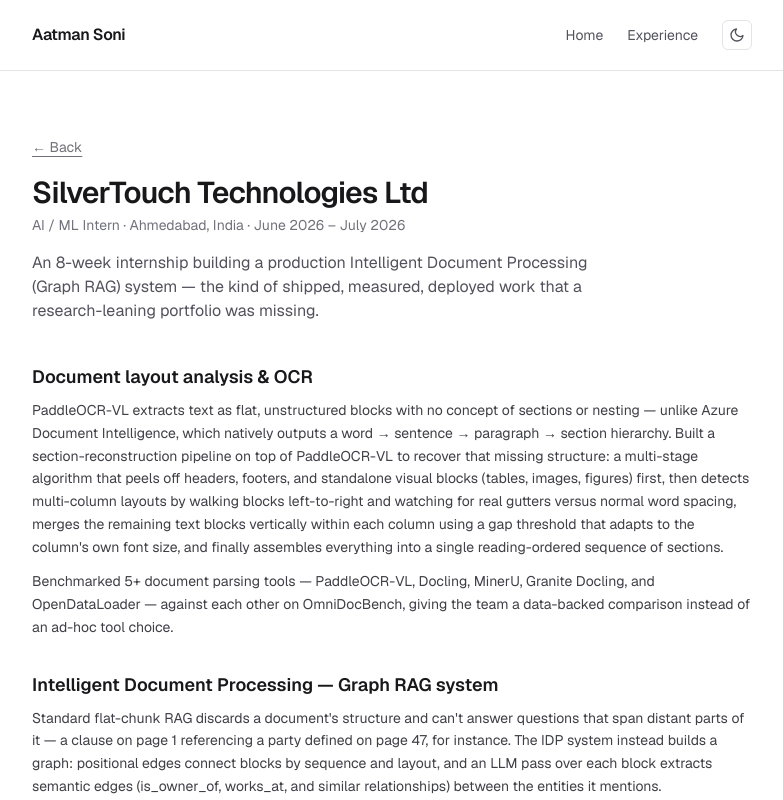
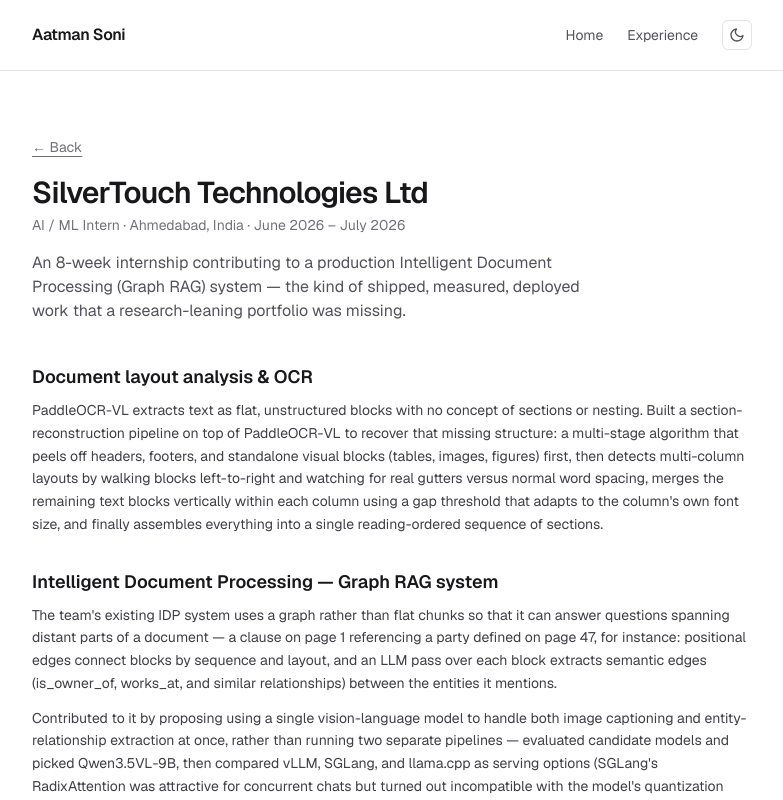
Before and after one commit to Aatman09/Aatman09.github.io, a Next.js app: page /experience in a window 1280 px wide. Shown: the top 800 px of the page, without its empty margins (248-1031 px from the left). Built offline with nearby package versions, Linux system fonts and the light colour scheme.

Commit message:
Fix experience wording: contributed to (not built) Graph RAG; drop Azure and OmniDocBench mentions

```diff
--- a/src/data/experience.ts
+++ b/src/data/experience.ts
@@ -4,20 +4,19 @@
   role: "AI / ML Intern",
   dates: "June 2026 – July 2026",
   summary:
-    "An 8-week internship building a production Intelligent Document Processing (Graph RAG) system — the kind of shipped, measured, deployed work that a research-leaning portfolio was missing.",
+    "An 8-week internship contributing to a production Intelligent Document Processing (Graph RAG) system — the kind of shipped, measured, deployed work that a research-leaning portfolio was missing.",
   sections: [
     {
       heading: "Document layout analysis & OCR",
       body: [
-        "PaddleOCR-VL extracts text as flat, unstructured blocks with no concept of sections or nesting — unlike Azure Document Intelligence, which natively outputs a word → sentence → paragraph → section hierarchy. Built a section-reconstruction pipeline on top of PaddleOCR-VL to recover that missing structure: a multi-stage algorithm that peels off headers, footers, and standalone visual blocks (tables, images, figures) first, then detects multi-column layouts by walking blocks left-to-right and watching for real gutters versus normal word spacing, merges the remaining text blocks vertically within each column using a gap threshold that adapts to the column's own font size, and finally assembles everything into a single reading-ordered sequence of sections.",
-        "Benchmarked 5+ document parsing tools — PaddleOCR-VL, Docling, MinerU, Granite Docling, and OpenDataLoader — against each other on OmniDocBench, giving the team a data-backed comparison instead of an ad-hoc tool choice.",
+        "PaddleOCR-VL extracts text as flat, unstructured blocks with no concept of sections or nesting. Built a section-reconstruction pipeline on top of PaddleOCR-VL to recover that missing structure: a multi-stage algorithm that peels off headers, footers, and standalone visual blocks (tables, images, figures) first, then detects multi-column layouts by walking blocks left-to-right and watching for real gutters versus normal word spacing, merges the remaining text blocks vertically within each column using a gap threshold that adapts to the column's own font size, and finally assembles everything into a single reading-ordered sequence of sections.",
       ],
     },
     {
       heading: "Intelligent Document Processing — Graph RAG system",
       body: [
-        "Standard flat-chunk RAG discards a document's structure and can't answer questions that span distant parts of it — a clause on page 1 referencing a party defined on page 47, for instance. The IDP system instead builds a graph: positional edges connect blocks by sequence and layout, and an LLM pass over each block extracts semantic edges (is_owner_of, works_at, and similar relationships) between the entities it mentions.",
-        "For the image-captioning and entity-extraction step, proposed using a single vision-language model to do both jobs at once rather than running two separate pipelines — evaluated candidate models and picked Qwen3.5VL-9B, then compared vLLM, SGLang, and llama.cpp as serving options (SGLang's RadixAttention was attractive for concurrent chats but turned out incompatible with the model's quantization method) before deploying via llama.cpp.",
+        "The team's existing IDP system uses a graph rather than flat chunks so that it can answer questions spanning distant parts of a document — a clause on page 1 referencing a party defined on page 47, for instance: positional edges connect blocks by sequence and layout, and an LLM pass over each block extracts semantic edges (is_owner_of, works_at, and similar relationships) between the entities it mentions.",
+        "Contributed to it by proposing using a single vision-language model to handle both image captioning and entity-relationship extraction at once, rather than running two separate pipelines — evaluated candidate models and picked Qwen3.5VL-9B, then compared vLLM, SGLang, and llama.cpp as serving options (SGLang's RadixAttention was attractive for concurrent chats but turned out incompatible with the model's quantization method) before deploying via llama.cpp.",
         "Modified a production API endpoint to delegate VLM inference to a dedicated vLLM server instead of loading the model directly in Python, improving throughput, and built a second endpoint for visualizing block-level bounding boxes.",
       ],
     },
```
